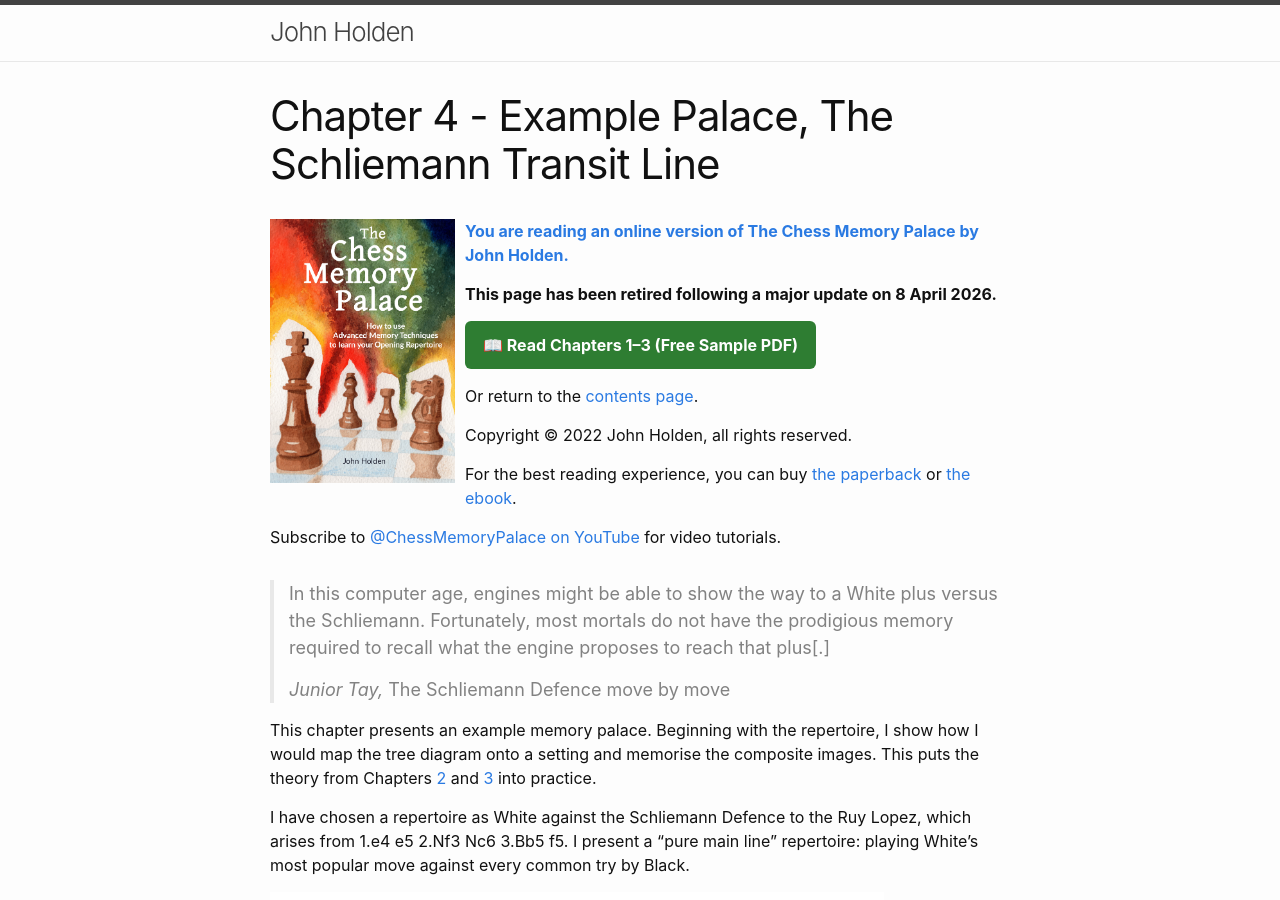
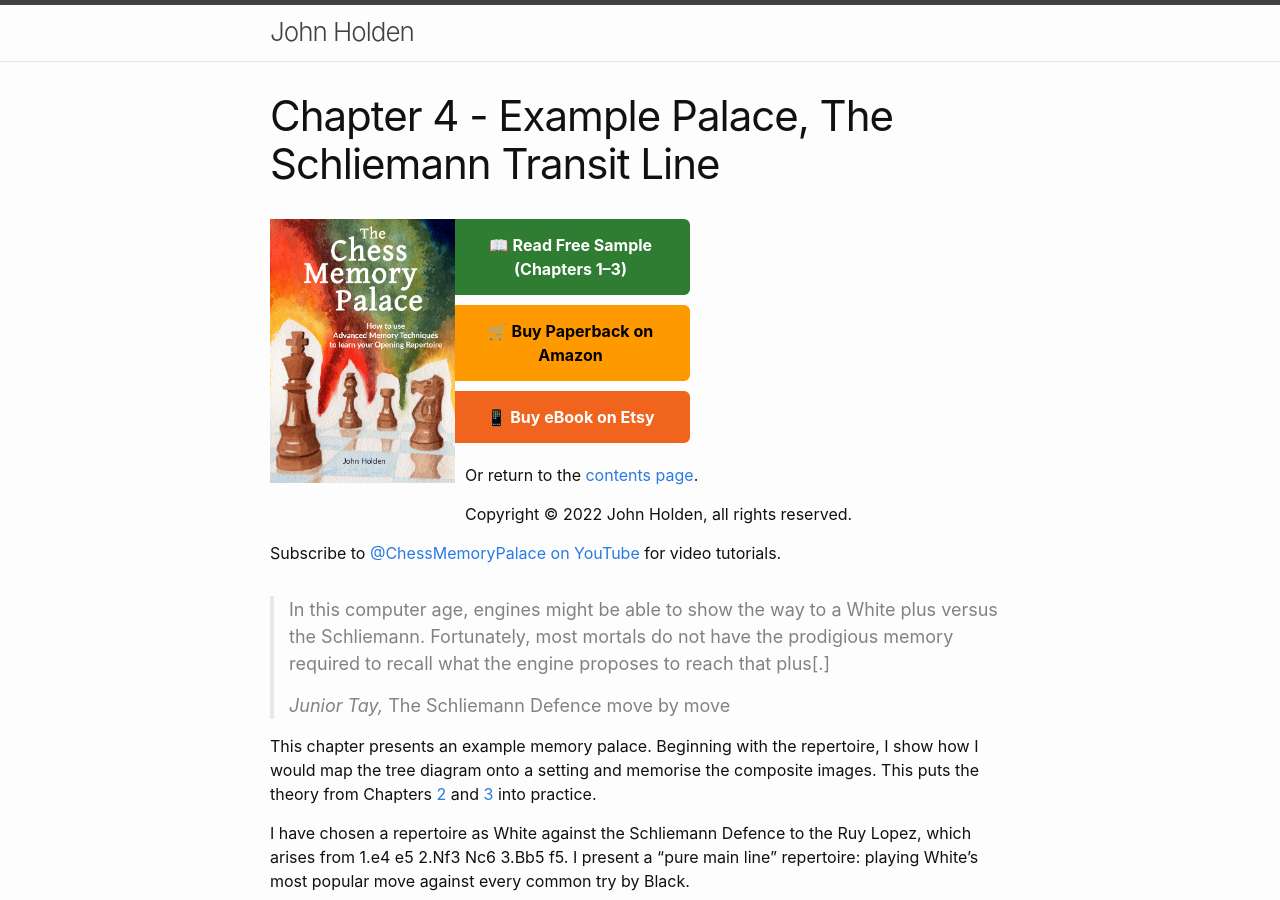
Before and after one commit to liontailedmacaque/liontailedmacaque.github.io, a Jekyll site: the page built from chessmemorypalace/chapter4.md, in a window 1280 px wide and 900 px high. Built offline with Jekyll 4.4.1, drawn with Linux system fonts in a browser that asks for light colours.

Commit message:
Update chess-memory-header-test.html

```diff
--- a/_includes/chess-memory-header-test.html
+++ b/_includes/chess-memory-header-test.html
@@ -1,15 +1,22 @@
-<a href="{{ site.amazon_book_url_chessmemorypalace }}">
-  <img src="/assets/homepage/ChessCover4.png" height="25%" width="25%" style="margin: 0px 10px 20px 0px; float: left;">
-  <b>You are reading an online version of The Chess Memory Palace by John Holden.</b>
-</a>
+<img src="/assets/homepage/ChessCover4.png" height="25%" width="25%" style="margin: 0px 10px 20px 0px; float: left;">
 
-<p><b>This page has been retired following a major update on 8 April 2026.</b></p>
+<div style="margin: 20px 0; max-width: 420px;">
 
-<div style="margin: 15px 0;">
   <a href="https://johnden.org/assets/chessmemorypalace/ChessMemoryPalace2-0-sample.pdf"
-     style="display: inline-block; background-color: #2e7d32; color: #ffffff; padding: 12px 18px; text-decoration: none; font-weight: bold; border-radius: 6px;">
-    📖 Read Chapters 1–3 (Free Sample PDF)
+     style="display: block; background-color: #2e7d32; color: #ffffff; padding: 14px; text-decoration: none; font-weight: bold; border-radius: 6px; margin-bottom: 10px; text-align: center;">
+    📖 Read Free Sample (Chapters 1–3)
   </a>
+
+  <a href="{{ site.amazon_book_url_chessmemorypalace }}"
+     style="display: block; background-color: #ff9900; color: #000000; padding: 14px; text-decoration: none; font-weight: bold; border-radius: 6px; margin-bottom: 10px; text-align: center;">
+    🛒 Buy Paperback on Amazon
+  </a>
+
+  <a href="https://chessmemorypalace.etsy.com"
+     style="display: block; background-color: #f1641e; color: #ffffff; padding: 14px; text-decoration: none; font-weight: bold; border-radius: 6px; text-align: center;">
+    📱 Buy eBook on Etsy
+  </a>
+
 </div>
 
 <p>
@@ -17,12 +24,6 @@ Or return to the <a href="/chessmemorypalace">contents page</a>.
 </p>
 
 Copyright © 2022 John Holden, all rights reserved.
-
-<p>
-For the best reading experience, you can buy
-<a href="{{ site.amazon_book_url_chessmemorypalace }}">the paperback</a> or
-<a href="https://chessmemorypalace.etsy.com">the ebook</a>.
-</p>
 
 <p>
 Subscribe to
```
